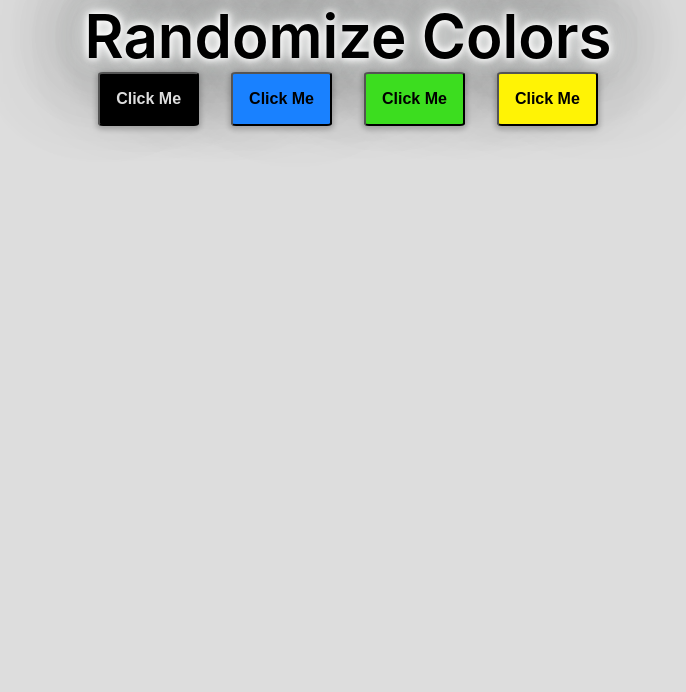
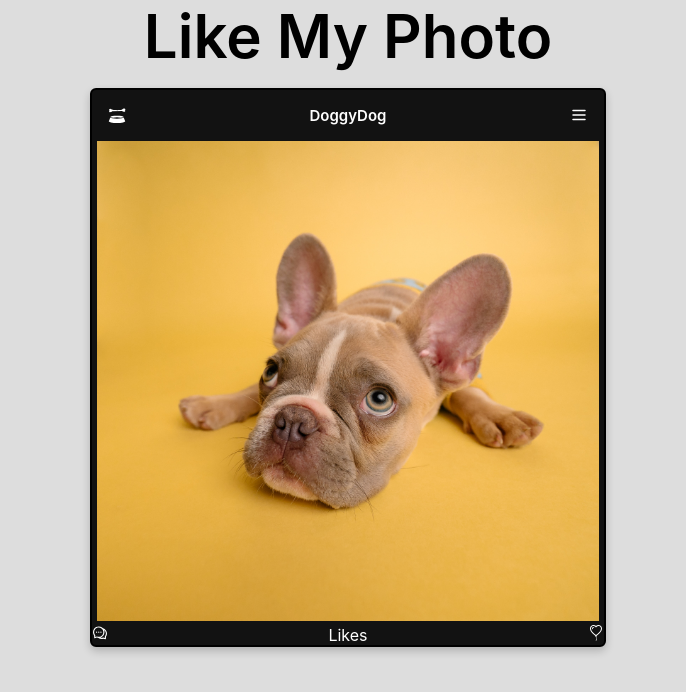
Before and after one commit to Elisa-Alvarez/ReactProjects, a React (Create React App) app: page / in a window 1280 px wide. Shown: the top 692 px of the page, without its empty margins (292-978 px from the left). Built offline with nearby package versions, Linux system fonts and the light colour scheme.

Commit message:
added like my photo

```diff
--- a/package.json
+++ b/package.json
@@ -8,6 +8,7 @@
     "@testing-library/user-event": "^13.5.0",
     "react": "^18.2.0",
     "react-dom": "^18.2.0",
+    "react-icons": "^4.10.1",
     "react-scripts": "5.0.1",
     "web-vitals": "^2.1.4"
   },
--- a/src/App.js
+++ b/src/App.js
@@ -1,12 +1,14 @@
 import Esignature from './projects/Esignature';
 import RandomizeColors from './projects/RandomizeColors';
+import LikePhoto from './projects/LikePhoto';
 import './styles/App.css';
 
 function App() {
   return (
     <div className="App">
     {/* <Esignature/> */}
-    <RandomizeColors/>
+    {/* <RandomizeColors/> */}
+    <LikePhoto/>
     </div>
   );
 }
--- /dev/null
+++ b/src/projects/LikePhoto.jsx
@@ -0,0 +1,13 @@
+import React from 'react'
+import Title from './components/Title'
+import Card from './components/Card'
+
+export default function LikePhoto() {
+  return (
+    <div className='container'>
+        <Title text={"Like My Photo"}/>
+        <Card/>
+
+    </div>
+  )
+}
--- /dev/null
+++ b/src/projects/components/Card.jsx
@@ -0,0 +1,30 @@
+import React, { useState } from 'react'
+import Title from './Title'
+import DogPic from '../../img/dogpic.jpg'
+import {GiDogBowl} from 'react-icons/gi'
+import {LuMenu} from 'react-icons/lu'
+import {BsBalloonHeartFill, BsBalloonHeart} from 'react-icons/bs'
+import {AiOutlineComment} from 'react-icons/ai'
+export default function Card() {
+  const [like, setLikes] =useState(false)
+
+  const handleLikes = (e) =>{
+    !like ?setLikes(true): setLikes(false)
+  }
+  return (
+    <div className="card margin-auto" style={{width: "40vw", cursor:"pointer"}}>
+        <div className='card-header d-flex' style={{justifyItems:"center", justifyContent:"space-between"}}>
+                <GiDogBowl/>
+                <small>DoggyDog</small>
+                <LuMenu/>
+        </div>
+        <img src={DogPic} alt='profile photo of doggy dog' style={{ width: '98%', height:'60vh'}} />
+        <div className="card-footer d-flex" style={{justifyContent:"space-between", height:"15%"}}>
+            <AiOutlineComment/>
+            <Title text={"Likes"} classes={"subtitle"}/>
+            { like ?<BsBalloonHeartFill className='text-danger' onClick={handleLikes}/>
+            :<BsBalloonHeart onClick={handleLikes}/>}
+        </div>
+    </div>
+  )
+}
--- a/src/styles/App.css
+++ b/src/styles/App.css
@@ -116,10 +116,23 @@ li {
     0 0 151px rgb(161, 166, 164);
 }
 .card {
-  border: none !important;
-  border-radius: 25px !important;
+  border: 2px solid black !important;
+  background-color: #121212;
+  border-radius: 6px !important;
+  box-shadow: 0 4px 8px 0 rgba(0, 0, 0, 0.2);
+  transition: 0.3s;
+  color: #fff;
 }
 
+.card-header {
+  font-size: large;
+  font-weight: 600;
+  padding: 1rem;
+}
+
+.margin-auto {
+  margin: 1rem auto;
+}
 .popularExercises {
   overflow-y: auto;
   white-space: nowrap;
@@ -214,3 +227,10 @@ input {
     0 0 92px rgb(109, 109, 109), 0 0 102px rgb(99, 100, 100),
     0 0 151px rgb(161, 166, 164);
 }
+.subtitle {
+  font-size: medium;
+  font-weight: 400;
+}
+.text-danger {
+  color: red;
+}
```
Also changed, not shown: src/img/dogpic.jpg (added), 1 other file (tests, documents, lock files or other folders).
